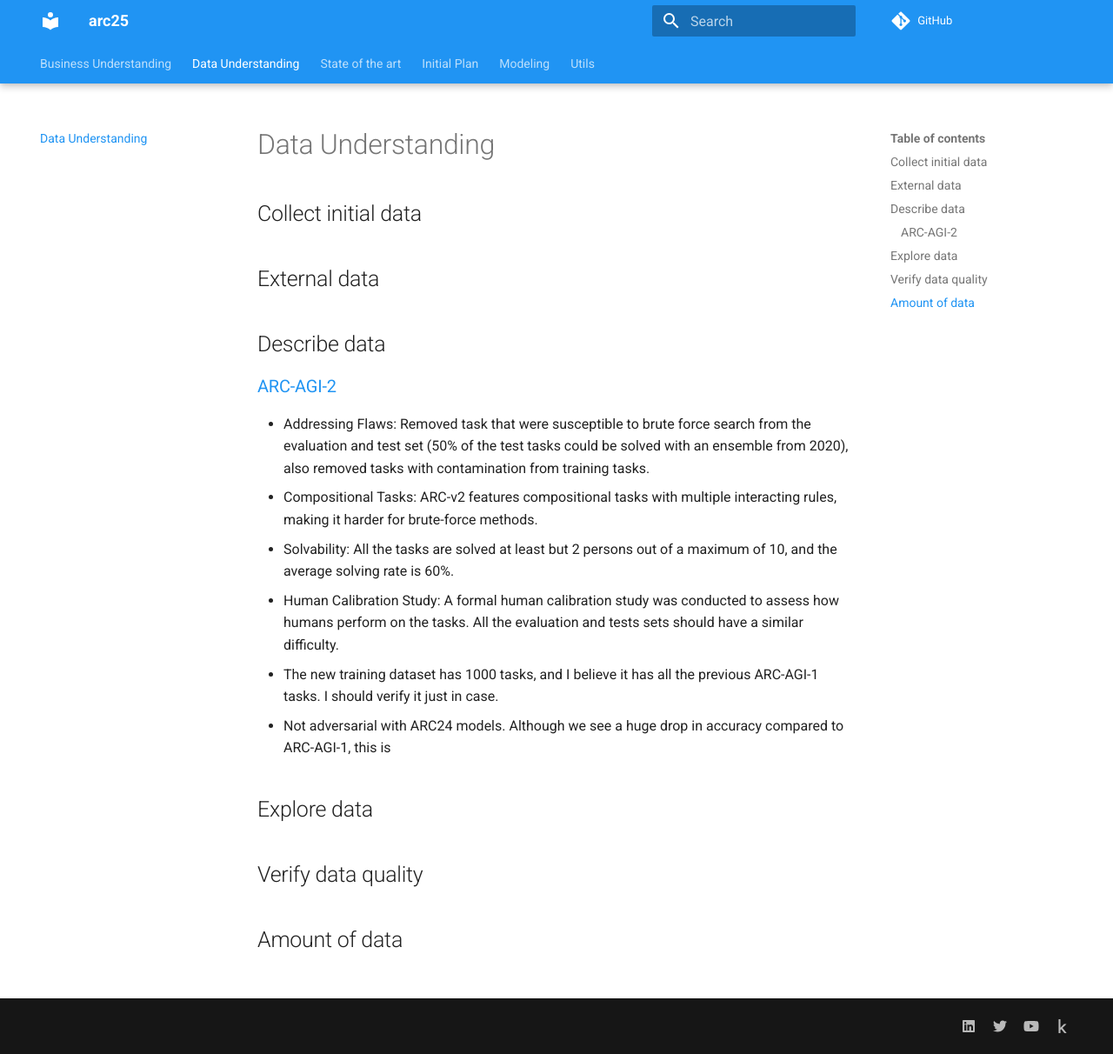
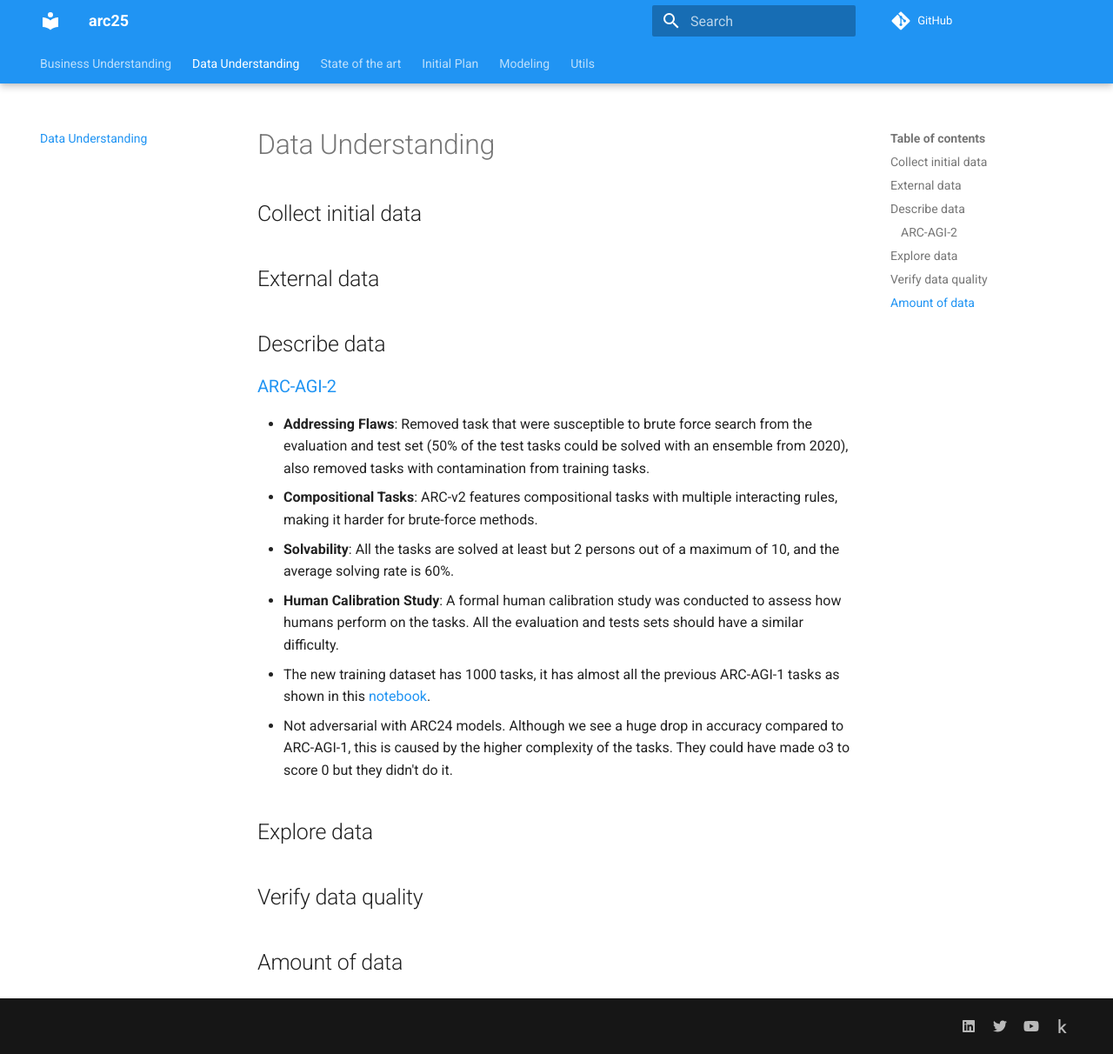
Before and after one commit to ironbar/arc25, an MkDocs documentation site: the page built from docs/02_Data_Understanding.md, in a window 1280 px wide and 1212 px high. Shown: the whole window at 87% size. Built offline with MkDocs 1.6.1 and Material for MkDocs 9.7.7, drawn with Linux system fonts in a browser that asks for light colours; comment, search, counter and statistics services are not loaded.

Commit message:
updated documentation

```diff
--- a/docs/02_Data_Understanding.md
+++ b/docs/02_Data_Understanding.md
@@ -32,12 +32,12 @@ discovered. Evaluate whether the data acquired satisfies the relevant requiremen
 
 ### [ARC-AGI-2](https://github.com/arcprize/ARC-AGI-2)
 
-- Addressing Flaws: Removed task that were susceptible to brute force search from the evaluation and test set (50% of the test tasks could be solved with an ensemble from 2020), also removed tasks with contamination from training tasks.
-- Compositional Tasks: ARC-v2 features compositional tasks with multiple interacting rules, making it harder for brute-force methods.
-- Solvability: All the tasks are solved at least but 2 persons out of a maximum of 10, and the average solving rate is 60%.
-- Human Calibration Study: A formal human calibration study was conducted to assess how humans perform on the tasks. All the evaluation and tests sets should have a similar difficulty.
-- The new training dataset has 1000 tasks, and I believe it has all the previous ARC-AGI-1 tasks. I should verify it just in case.
-- Not adversarial with ARC24 models. Although we see a huge drop in accuracy compared to ARC-AGI-1, this is
+- **Addressing Flaws**: Removed task that were susceptible to brute force search from the evaluation and test set (50% of the test tasks could be solved with an ensemble from 2020), also removed tasks with contamination from training tasks.
+- **Compositional Tasks**: ARC-v2 features compositional tasks with multiple interacting rules, making it harder for brute-force methods.
+- **Solvability**: All the tasks are solved at least but 2 persons out of a maximum of 10, and the average solving rate is 60%.
+- **Human Calibration Study**: A formal human calibration study was conducted to assess how humans perform on the tasks. All the evaluation and tests sets should have a similar difficulty.
+- The new training dataset has 1000 tasks, it has almost all the previous ARC-AGI-1 tasks as shown in this [notebook](https://www.kaggle.com/code/ironbar/arc-agi-1-tasks-missing-in-arc-agi-2).
+- Not adversarial with ARC24 models. Although we see a huge drop in accuracy compared to ARC-AGI-1, this is caused by the higher complexity of the tasks. They could have made o3 to score 0 but they didn't do it.
 
 ## Explore data
 
```
Also changed, not shown: docs/03_State_of_the_art.md (+8 -0 lines).
